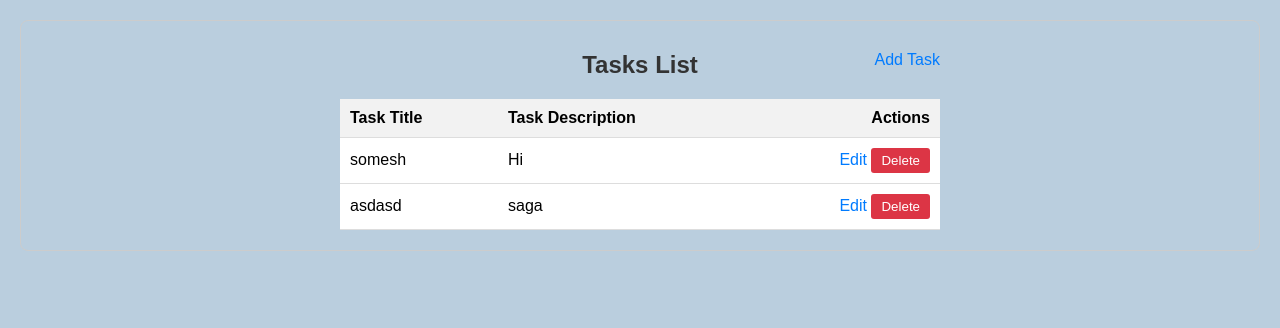
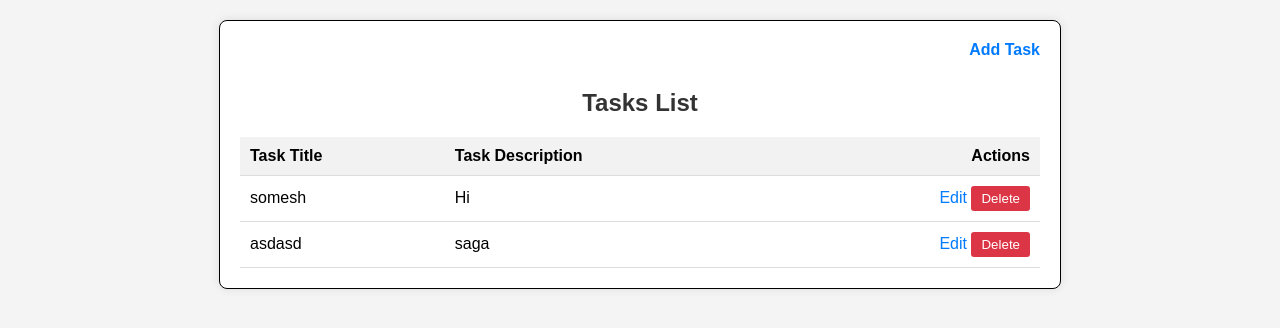
Before and after one commit to Someshgadge/Task-Manager, a Flask app: page /view_tasks in a window 1280 px wide. Shown: the top 328 px of the page. Run offline with Flask 3, Linux system fonts and the light colour scheme; the visitor is signed in with stand-in values (Sample User, id 1).

Commit message:
Initial commit

```diff
--- a/static/index.css
+++ b/static/css/index.css
@@ -6,7 +6,7 @@ body {
     justify-content: center;
     align-items: center;
     height: 100vh;
-    background-color: #a3bed4be;
+    background-color: #f4f4f4;
 }
 
 .outer-container {
--- a/static/css/viewTask.css
+++ b/static/css/viewTask.css
@@ -2,9 +2,7 @@ body {
     font-family: Arial, sans-serif;
     margin: 20px;
     padding: 0;
-    background-color: #a3bed4be;
-    border: 1px solid #ccc;
-    border-radius: 8px;
+    background-color: #f4f4f4;
 }
 
 h2 {
@@ -14,15 +12,18 @@ h2 {
 }
 
 .table-container {
-    position: relative;
     margin: 20px auto;
-    max-width: 600px;
+    max-width: 800px;
+    background-color: #fff;
+    padding: 20px;
+    border-radius: 8px;
+    border: 1px solid #000;
+    box-shadow: 0 0 10px rgba(0, 0, 0, 0.1);
 }
 
 table {
     width: 100%;
     border-collapse: collapse;
-    background-color: #fff;
 }
 
 th, td {
@@ -39,13 +40,22 @@ th {
     text-align: right;
 }
 
-a {
+.edit-link, .delete-form {
+    display: inline-block;
+    margin-left: 10px;
+}
+
+.edit-link {
     color: #007bff;
     text-decoration: none;
 }
 
-a:hover {
+.edit-link:hover {
     text-decoration: underline;
+}
+
+.delete-form {
+    margin: 0;
 }
 
 input[type="submit"] {
@@ -55,6 +65,7 @@ input[type="submit"] {
     padding: 5px 10px;
     border-radius: 3px;
     cursor: pointer;
+    transition: background-color 0.3s;
 }
 
 input[type="submit"]:hover {
@@ -62,7 +73,14 @@ input[type="submit"]:hover {
 }
 
 .add-task-link {
-    position: absolute;
-    top: 0;
-    right: 0;
+    display: block;
+    text-align: right;
+    margin-bottom: 10px;
+    color: #007bff;
+    text-decoration: none;
+    font-weight: bold;
 }
+
+.add-task-link:hover {
+    text-decoration: underline;
+}
--- a/templates/index.html
+++ b/templates/index.html
@@ -4,7 +4,7 @@
     <meta charset="UTF-8">
     <meta name="viewport" content="width=device-width, initial-scale=1.0">
     <title>Welcome to Task Management Portal</title>
-    <link rel="stylesheet" href="{{ url_for('static', filename='index.css') }}">
+    <link rel="stylesheet" href="{{ url_for('static', filename='css/index.css') }}">
 </head>
 <body>
     <div class="outer-container">
--- a/templates/view_tasks.html
+++ b/templates/view_tasks.html
@@ -22,8 +22,8 @@
                     <td>{{ task.title }}</td>
                     <td>{{ task.description }}</td>
                     <td class="actions">
-                        <a href="{{ url_for('edit_task', task_id=task.id) }}">Edit</a>
-                        <form action="{{ url_for('delete_task', task_id=task.id) }}" method="post" style="display: inline;">
+                        <a href="{{ url_for('edit_task', task_id=task.id) }}" class="edit-link">Edit</a>
+                        <form action="{{ url_for('delete_task', task_id=task.id) }}" method="post" class="delete-form">
                             <input type="submit" value="Delete" onclick="return confirm('Are you sure you want to delete this task?');">
                         </form>
                     </td>
```
Also changed, not shown: static/css/addTask.css (+17 -12 lines), static/css/editTask.css (+16 -11 lines), static/css/login.css (+22 -11 lines), templates/add_task.html (+5 -4 lines), templates/edit_task.html (+5 -5 lines), templates/login.html (+12 -11 lines), your_database.db.
